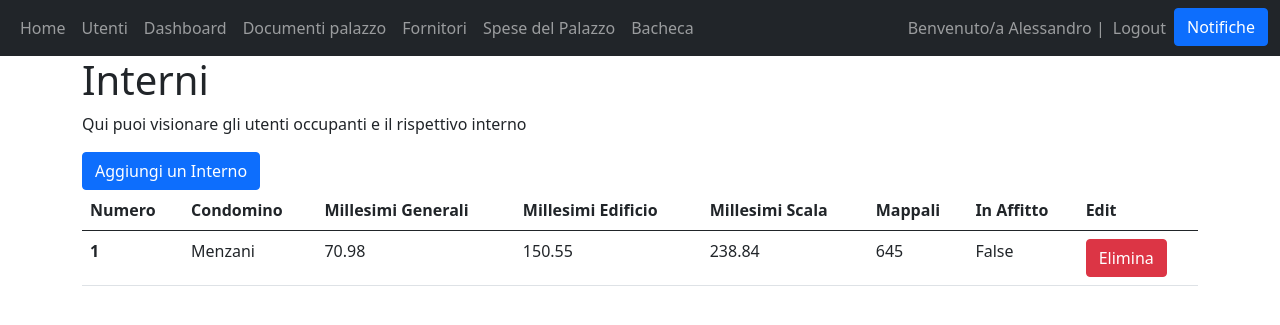
After one commit to alimnz123/TecnologiewebProgetto, a Django app: page /interni in a window 1280 px wide. The commit adds this page. Shown: the top 325 px of the page. Run offline with Django 5.2, Linux system fonts and the light colour scheme; a user stored in the database is signed in; data comes from the database, SQL or seed files in the repository; both versions use the stored data as it was after the commit.

Commit message:
68TH COMMIT - INTERNO IS OK (CRUD)

```diff
--- a/GestionaleCondominio/Condominio/admin.py
+++ b/GestionaleCondominio/Condominio/admin.py
@@ -1,7 +1,9 @@
 from django.contrib import admin
-from .models import DocumentiPalazzo, Verbale, Lettera_Convocazione, Spesa, Fornitore
+from .models import DocumentiPalazzo, Verbale, Lettera_Convocazione, Spesa, Fornitore, Interno, Condominio
 
 # Register your models here.
+admin.site.register(Condominio)
+admin.site.register(Interno)
 admin.site.register(DocumentiPalazzo)
 admin.site.register(Verbale)
 admin.site.register(Lettera_Convocazione)
--- a/GestionaleCondominio/Condominio/forms.py
+++ b/GestionaleCondominio/Condominio/forms.py
@@ -19,7 +19,7 @@ class RegisterForm(UserCreationForm):
 class InternoForm(forms.ModelForm):
     class Meta:
         model = Interno
-        fields = ["condomino", "palazzina", "numero_interno",
+        fields = ["condomino", "numero_interno", "palazzina",
                   "millesimi_generali", "millesimi_scala", "in_affitto", "mappali"]
 
 
--- a/GestionaleCondominio/Condominio/models.py
+++ b/GestionaleCondominio/Condominio/models.py
@@ -19,14 +19,18 @@ class Condominio(models.Model):
 class Interno(models.Model):
     condomino = models.ForeignKey(User, on_delete=models.CASCADE)
     palazzina = models.ForeignKey(Condominio, on_delete=models.CASCADE, default="Salgari")
-    numero_interno = models.CharField(verbose_name="Numero", max_length=50, primary_key=True)
+    numero_interno = models.CharField(verbose_name="Numero Interno", max_length=50, primary_key=True)
     millesimi_generali = models.FloatField(verbose_name="Millesimi generali")
     millesimi_scala = models.FloatField(verbose_name="Millesimi Scala")
+    millesimi_edificio=models.FloatField(verbose_name="Millesimi Edificio")
     # proprietario=models.TextChoices(verbose_name="Proprietà", choices=User.last_name)
     # da verificare questi elementi
     in_affitto = models.BooleanField(verbose_name="In affitto")
     # occupante=models.TextChoices(verbose_name="Inquilino", choices=User.last_name)
     mappali = models.CharField(verbose_name="Mappali", max_length=100)
+    class Meta:
+        ordering = ["numero_interno"]
+        verbose_name_plural = "Interni"
 
 
 class Verbale(models.Model):  # lettera di convocazione (ora, giorno, luogo) probabilmente in bacheca + contabilità(rendiconto, consuntivo, dell'anno precedente, appena concluso)
--- a/GestionaleCondominio/Condominio/templates/Condominio_main/base.html
+++ b/GestionaleCondominio/Condominio/templates/Condominio_main/base.html
@@ -14,9 +14,11 @@
                     <li class="nav-item">
                         <a class="nav-link" href="/home">Home</a>
                     </li>
+                    {% if user.is_authenticated and  user.is_staff %}
                     <li class="nav-item">
-                        <a class="nav-link" href="/utenze">Utenze</a>
+                        <a class="nav-link" href="/interni">Utenti</a>
                     </li>
+                    {% endif %}
                     <li class="nav-item">
                         <a class="nav-link" href="/create_interno">Dashboard</a>
                     </li>
--- /dev/null
+++ b/GestionaleCondominio/Condominio/templates/Condominio_main/interni.html
@@ -0,0 +1,56 @@
+{% extends 'Condominio_main/base.html' %}
+{% block title %}Interni{% endblock %}
+{% block content %}
+<h1>Interni</h1>
+<p>Qui puoi visionare gli utenti occupanti e il rispettivo interno</p>
+
+{% comment  %} solo se sei un amministratore {% endcomment %}
+<a class="btn btn-primary" href="/create_interno" role="button">Aggiungi un Interno</a>
+
+{% comment %}Fornitori{% endcomment %}
+<table class="table">
+     <thead>
+       <tr>
+         <th scope="col">Numero</th>
+         <th scope="col">Condomino</th>
+         <th scope="col">Millesimi Generali</th>
+         <th scope="col">Millesimi Edificio</th>
+         <th scope="col">Millesimi Scala</th>
+         <th scope="col">Mappali</th>
+         <th scope="col">In Affitto</th>
+         <th scope="col">Edit</th>
+       </tr>
+     </thead>
+     <tbody>
+         {% for interno in interni %}
+         <tr>
+             <th scope="row">{{interno.numero_interno}}</th>
+             <td>{{interno.condomino.last_name}}</td>
+             <td>{{interno.millesimi_generali}}</td>
+             <td>{{interno.millesimi_edificio}}</td>
+             <td>{{interno.millesimi_scala}}</td>
+             <td>{{interno.mappali}}</td>
+             <td>{{interno.in_affitto}}</td>
+             <td>
+                 {% if user == interno.author or perms.main.delete_interno %}
+                 <form method="post">
+                         {% csrf_token %}
+                         <button type="submit" class="btn btn-danger" name="interno-id" value="{{interno.id}}">Elimina</button>
+                 </form>
+                 {% comment %}
+                    MODIFICA
+                    <form method="post">
+                         {% csrf_token %}
+                         <a href="{% url 'edit_interno' interno.id %}" class="btn btn-secondary">Modifica</a>
+                    </form>
+                 {% endcomment %}
+
+                 {% endif %}
+             </td>
+         </tr>
+         {% endfor %}
+     </tbody>
+ </table>
+
+
+{% endblock %}
--- a/GestionaleCondominio/Condominio/urls.py
+++ b/GestionaleCondominio/Condominio/urls.py
@@ -10,7 +10,11 @@ urlpatterns = [
 
     path('my-login', views.my_login, name="Login"),
 
-    path('logout', views.logout_view, name="Logout"),
+    #path('my-logout', views.logout_view, name="Logout"),
+
+    path('interni', views.interno, name="interni"),
+
+    path("<pk>/edit_interno", views.UpdateInternoView.as_view(), name="edit_interno"),
 
     path('create_interno', views.create_interno, name="create_interno"),
 
--- a/GestionaleCondominio/Condominio/views.py
+++ b/GestionaleCondominio/Condominio/views.py
@@ -5,7 +5,7 @@ from django.contrib.auth.decorators import login_required, permission_required
 from django.contrib.auth import login, logout, authenticate
 from django.views.generic.edit import UpdateView
 from django.views.generic.list import ListView
-from .models import Verbale, Lettera_Convocazione, DocumentiPalazzo, Fornitore, Spesa, Notification
+from .models import Verbale, Lettera_Convocazione, DocumentiPalazzo, Fornitore, Spesa, Notification, Interno
 
 # Create your views here.
 
@@ -45,22 +45,7 @@ def documenti_palazzo(request):
         if documento and (documento.author == request.user or request.user.has_perm("main.delete_documento")):
             documento.delete()
 
-    return render(request, 'Condominio_main/documenti_palazzo.html', {"documento":documenti})
-
-
-@login_required(login_url="/login")
-def create_interno(request):
-    if request.method == 'POST':
-        form = InternoForm(request.POST)
-        if form.is_valid():
-            interno = form.save(commit=False)
-            interno.author = request.user
-            interno.save()
-            return redirect("/home")
-    else:
-        form = InternoForm()
-
-    return render(request, 'Condominio_main/create_interno.html', {"form": form})
+    return render(request, 'Condominio_main/documenti_palazzo.html', {"documenti":documenti})
 
 @login_required(login_url="/login")
 @permission_required("main.add_lettera", login_url="/login", raise_exception=True)
@@ -130,11 +115,12 @@ def my_login(request):
     pass
 
 def logout_view(request):
-    if request.method=="POST":
+    pass
+    """ if request.method=="POST":
         logout(request)
-        return redirect("/login")
+        return redirect('/login')
 
-    return render(request, "registration/logout.html", {})
+    return render(request, "registration/logout.html", {}) """
 
 def dashboard(request):
     pass
@@ -208,6 +194,43 @@ class UpdateSpesaView(UpdateView):
         return reverse("spesa",kwargs={'pk': pk})
 
 
+#VIEW INTERNO CON IL RISEPTTIVO OCCUPANTE
+    #view che permette di visionare tutti i consomini e in quali interni si trovano
+@login_required(login_url="/login")
+def interno(request):
+    interni=Interno.objects.all()
+
+    if request.method == "POST":
+        interno_id = request.POST.get("interno-id")
+        print(interno_id)
+        interno=Interno.objects.filter(id=interno_id).first()
+        if interno and (interno.author == request.user or request.user.has_perm("main.delete_interno")):
+            interno.delete()
+
+    return render(request, 'Condominio_main/interni.html', {"interni":interni})
+
+class UpdateInternoView(UpdateView):
+    model = Interno
+    fields='__all__'
+    template_name = "Condominio_main/edit_interno.html"
+
+    def get_success_url(self):
+        pk = self.get_context_data()["object"].id
+        return reverse("interno",kwargs={'pk': pk})
+
+@login_required(login_url="/login")
+def create_interno(request):
+    if request.method == 'POST':
+        form = InternoForm(request.POST)
+        if form.is_valid():
+            interno = form.save(commit=False)
+            interno.author = request.user
+            interno.save()
+            return redirect("/home")
+    else:
+        form = InternoForm()
+
+    return render(request, 'Condominio_main/create_interno.html', {"form": form})
 
 #NOTIFICATION SYSTEM
 #view che mette in lista tutte le notifiche
```
Also changed, not shown: GestionaleCondominio/Condominio/templates/Condominio_main/edit_interno.html (added, +11 -0 lines), GestionaleCondominio/Condominio/migrations/0009_interno_millesimi_edificio.py (added), GestionaleCondominio/Condominio/migrations/0010_interno_numero.py (added), GestionaleCondominio/Condominio/migrations/0011_remove_interno_numero_alter_interno_numero_interno.py (added), GestionaleCondominio/Condominio/migrations/0012_alter_interno_options.py (added), GestionaleCondominio/Condominio/templates/registration/logout.html (line endings or trailing spaces), GestionaleCondominio/db.sqlite3.
